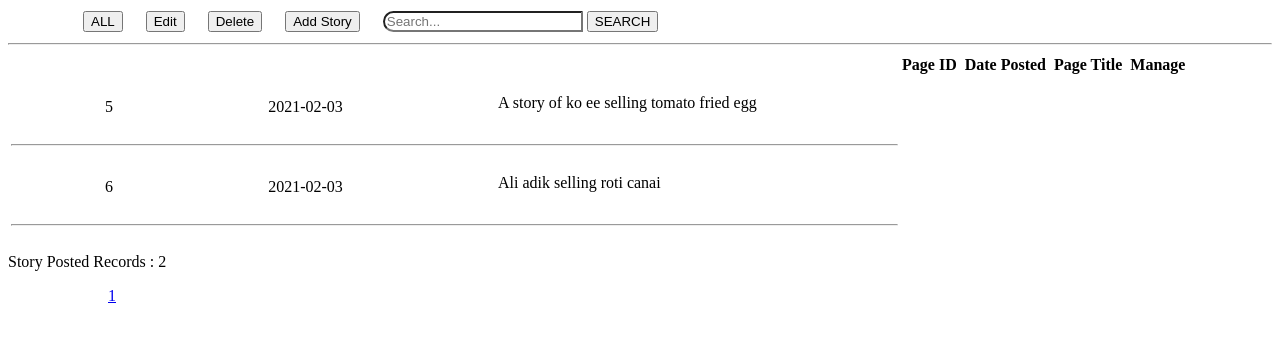
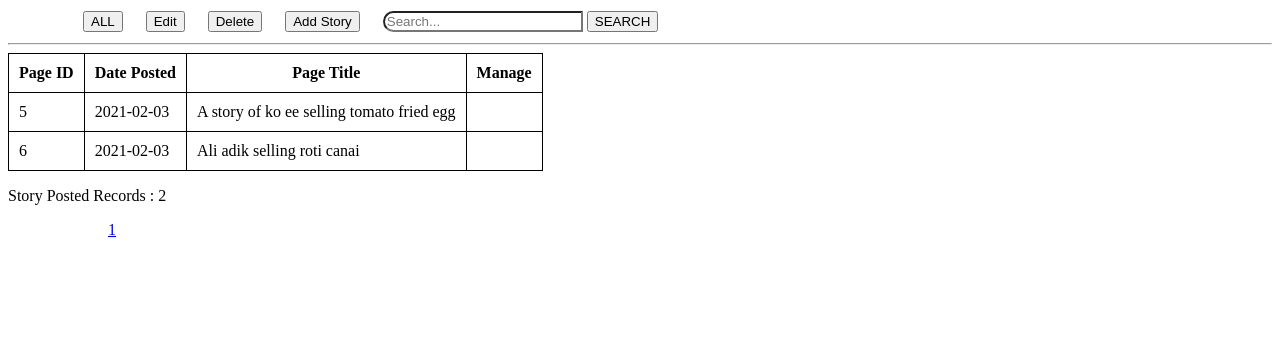
Before and after one commit to Kingsleyyong/Pandemonium-19, a PHP site: the page made by admin/manage testimonial.php in a window 1280 px wide. Shown: the top 342 px of the page. Run offline with PHP 8.4, Linux system fonts and the light colour scheme; data comes from the database, SQL or seed files in the repository.

Commit message:
Update table

```diff
--- a/admin/manage testimonial.php
+++ b/admin/manage testimonial.php
@@ -26,10 +26,18 @@
             overflow: hidden !important;
             text-overflow: ellipsis;
         }
+
+        #testitable table, #testitable th, #testitable tr, #testitable td{
+            border: 1pt solid black;
+            border-collapse: collapse;
+            padding: 10px;
+        }
+
+
     </style>
 </head>
 <body>
-<table>
+<table >
     <tr>
         <td style="padding-left: 50px" >
         <td style="padding-left: 20px"><button class="_button" onclick="location.href = 'manage testimonial.php'">ALL</button></td>
@@ -48,13 +56,13 @@
     </tr>
 </table>
 <hr>
-<div>
+<div id="testitable">
     <table>
         <tr>
-            <td><th >Page ID</th></td>
-            <td><th >Date  Posted</th></td>
-            <td><th>Page Title</th></td>
-            <td><th >Manage</th></td>
+            <th>Page ID</th>
+            <th>Date  Posted</th>
+            <th>Page Title</th>
+            <th>Manage</th>
         </tr>
         <?php include "data_connection.php";
 
@@ -94,14 +102,10 @@
 
                 ?>
                 <tr>
-                    <td style="padding-left: 95px">
-                        <p style="word-spacing: 4cm;"><span style="word-spacing: normal" ><?php echo $id;?></span>
-                            <span style="word-spacing: normal"><?php echo $date;?></span>
-                            <span style="word-spacing: normal;" class="dots"><?php echo $title;?></span></p>
-                    </td>
-                </tr>
-                <tr>
-                    <td><hr></td>
+                    <td><?php echo $id;?></td>
+                    <td><?php echo $date;?></td>
+                    <td><?php echo $title;?></td>
+                    <td></td>
                 </tr>
                 <?php
             }
@@ -118,7 +122,7 @@
             {
                 ?>
                 <tr>
-                    <td rowspan="5">NO RESULT</td>
+                    <td colspan="4" style="text-align: center;">NO RESULT</td>
                 </tr>
         <?php
             }
@@ -131,14 +135,10 @@
                     $title = $row["storyTitle"];
                     ?>
                     <tr>
-                        <td style="padding-left: 95px">
-                            <p style="word-spacing: 4cm;"><span style="word-spacing: normal" ><?php echo $id;?></span>
-                                <span style="word-spacing: normal"><?php echo $date;?></span>
-                                <span style="word-spacing: normal;" class="dots"><?php echo $title;?></span></p>
-                        </td>
-                    </tr>
-                    <tr>
-                        <td><hr></td>
+                        <td><?php echo $id;?></td>
+                        <td><?php echo $date;?></td>
+                        <td><?php echo $title;?></td>
+                        <td></td>
                     </tr>
                     <?php
                 }
```
Also changed, not shown: admin/manage testimonial_edit.php (+17 -21 lines).
